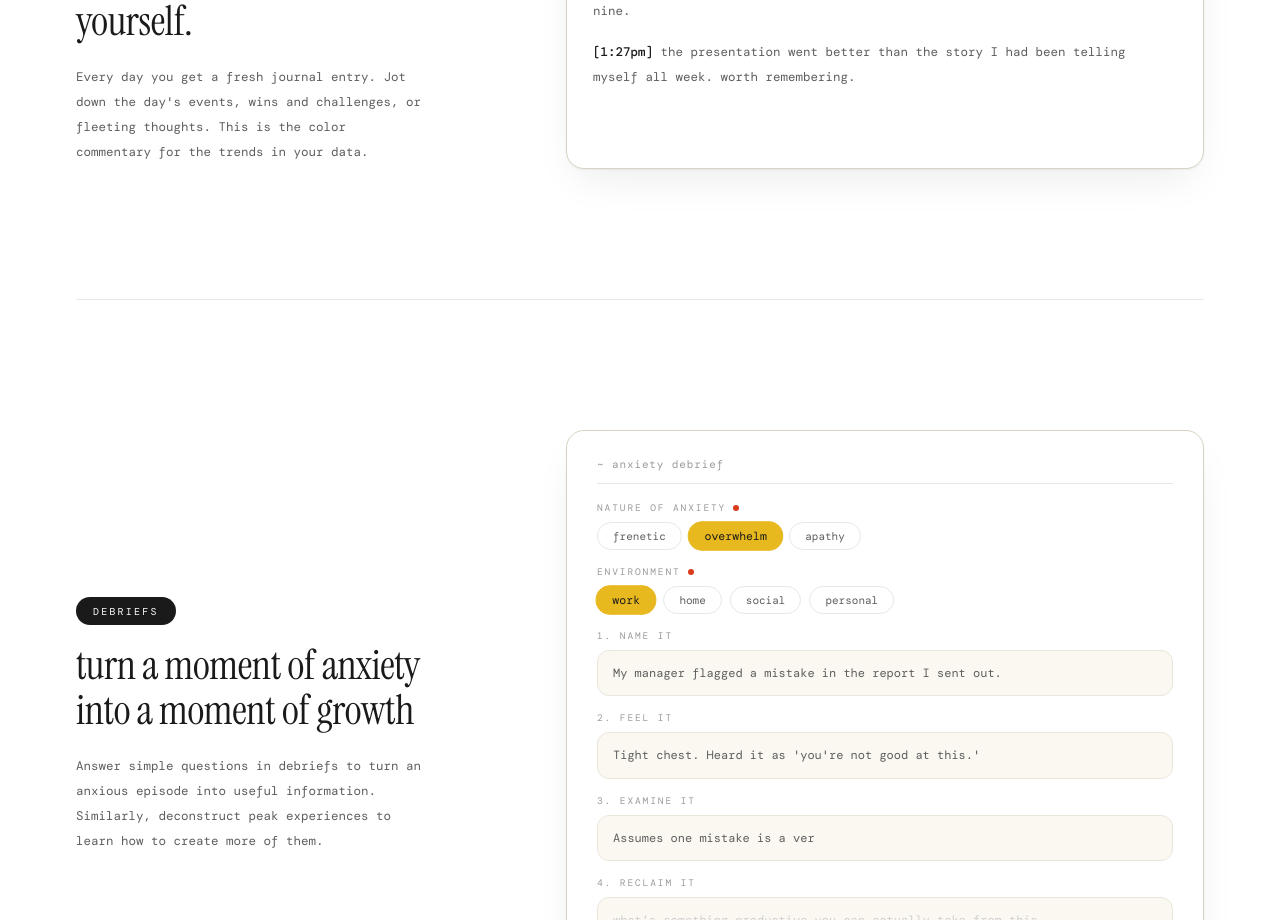
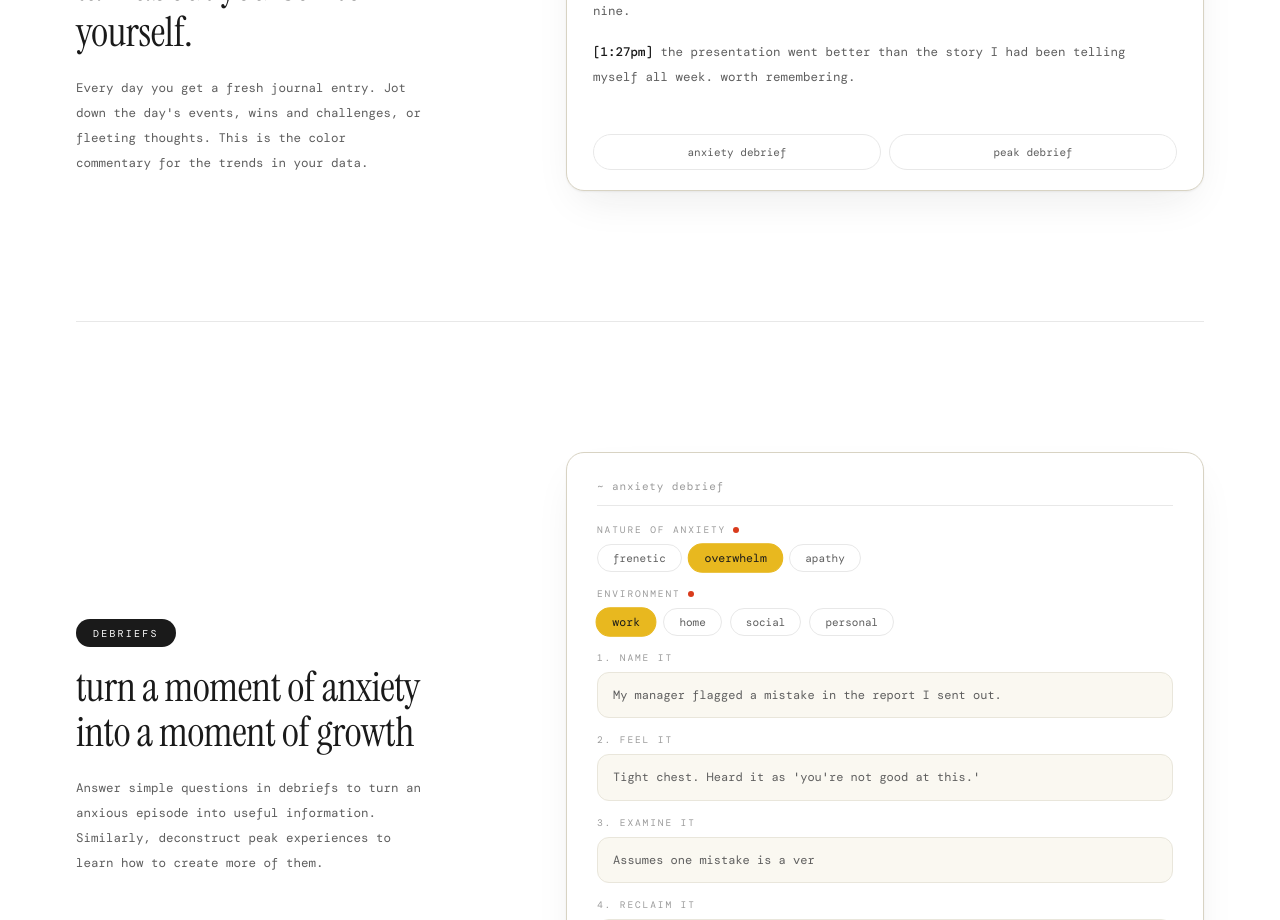
Before and after one commit to davidraybanks1/maslow-web-v2, a Next.js app: page / in a window 1280 px wide. Shown: the part 5540-6460 px from the top of the page. Built offline with nearby package versions, Linux system fonts and the light colour scheme; a web font is replaced by a local one.

Commit message:
journal demo: persistent side-by-side debrief pills matching the app; gold beat at the end

```diff
--- a/src/app/components/HomeV2.js
+++ b/src/app/components/HomeV2.js
@@ -827,21 +827,18 @@
     const j1 = q(el, '[data-j1]')
     const j2 = q(el, '[data-j2]')
     const j2t = q(el, '[data-j2t]')
-    const links = q(el, '[data-jlinks]')
     const jl1 = q(el, '[data-jl1]')
     j1.textContent = ''; j2.textContent = ''; j2t.style.opacity = 0
-    links.classList.remove(s.jlinksOn); jl1.classList.remove(s.jlinkHl)
+    jl1.classList.remove(s.jpillOn)
     await sleep(500)
     await typeInto(j1, 'slow start, then a long walk cleared my head. felt like myself by nine.', 44)
     await sleep(650)
     j2t.style.opacity = 1
     await typeInto(j2, 'the presentation went better than the story I had been telling myself all week. worth remembering.', 44)
-    await sleep(400)
-    links.classList.add(s.jlinksOn)
-    await sleep(800)
-    jl1.classList.add(s.jlinkHl)
-    await sleep(900)
-    jl1.classList.remove(s.jlinkHl)
+    await sleep(700)
+    jl1.classList.add(s.jpillOn)
+    await sleep(1100)
+    jl1.classList.remove(s.jpillOn)
   })
 
   return (
@@ -858,7 +855,10 @@
             <div className={s.jentry}><b>[7:53am]</b> <span data-j1 /></div>
             <div className={s.jentry}><b data-j2t style={{ opacity: 0 }}>[1:27pm]</b> <span data-j2 /></div>
           </div>
-          <div className={s.jlinks} data-jlinks><span data-jl1>› anxiety debrief</span><span>› peak debrief</span></div>
+          <div className={s.jpills}>
+            <span className={s.jpill} data-jl1>anxiety debrief</span>
+            <span className={s.jpill}>peak debrief</span>
+          </div>
         </div>
       </section>
     </div>
--- a/src/app/components/HomeV2.module.css
+++ b/src/app/components/HomeV2.module.css
@@ -220,10 +220,19 @@
 .jbody { padding: 24px 26px 8px; min-height: 170px; font-size: 12.5px; line-height: 2.0; color: var(--ink2); }
 .jbody b { font-weight: 500; color: var(--ink); transition: opacity .3s; }
 .jentry { margin-bottom: 16px; }
-.jlinks { padding: 14px 26px 20px; font-size: 11px; color: var(--ink3); opacity: 0; transition: opacity .6s; }
-.jlinksOn { opacity: 1; }
-.jlinks span { margin-right: 20px; transition: color .4s; }
-.jlinkHl { color: var(--ink); }
+.jpills { display: flex; gap: 8px; padding: 14px 26px 20px; }
+.jpill {
+  flex: 1;
+  text-align: center;
+  padding: 10px 12px;
+  background: #fff;
+  border: 1px solid var(--border2);
+  border-radius: 999px;
+  font-size: 11px;
+  color: var(--ink2);
+  transition: background .4s ease, border-color .4s ease, color .4s ease;
+}
+.jpillOn { background: var(--nourishment); border-color: var(--nourishment); color: var(--ink); }
 
 /* ── debrief form ── */
 .dbTop { font-size: 11px; letter-spacing: .08em; color: var(--ink3); border-bottom: 1px solid var(--border2); padding-bottom: 12px; margin-bottom: 18px; }
```
